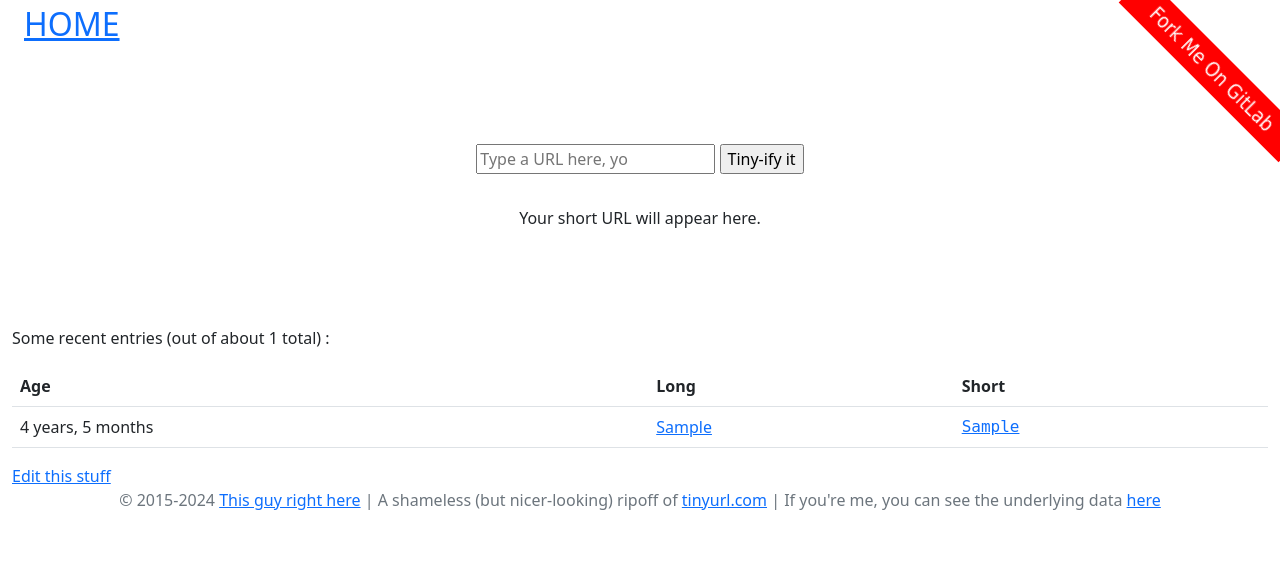
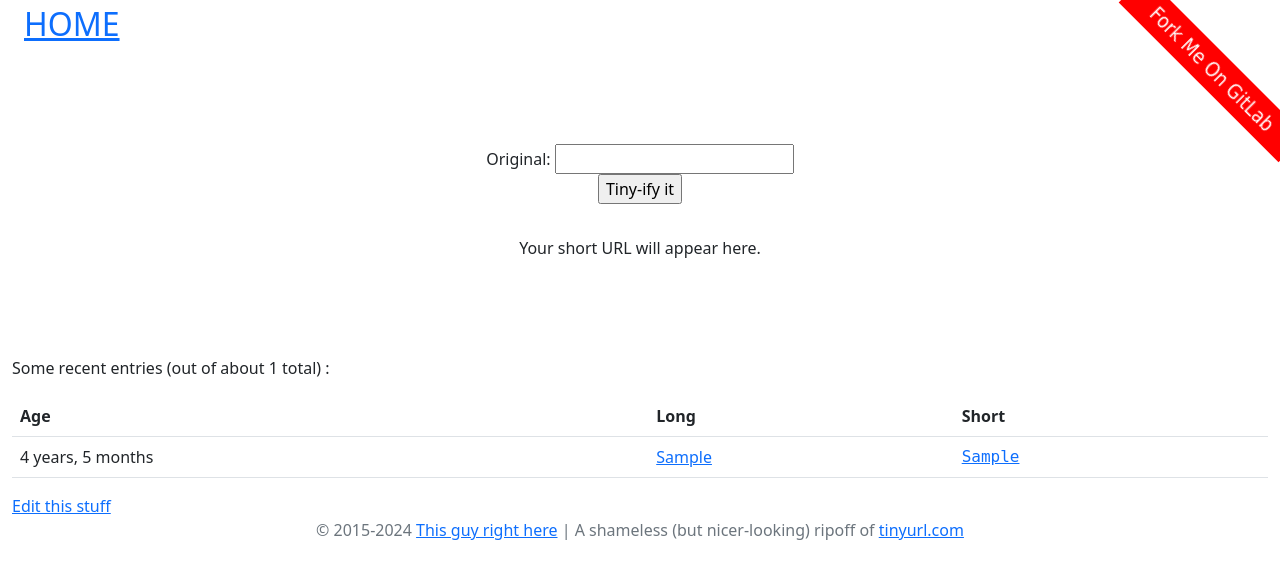
Before and after one commit to offby1/pyramid-tinyurl-doodle, a Django app: page / in a window 1280 px wide. Shown: the top 579 px of the page. Run offline with Django 5.2, Linux system fonts and the light colour scheme; tables that the repository leaves empty hold one stand-in row (values such as "Sample post"); some libraries are stand-ins or nearby versions.

Commit message:
Beating on the form
This feels like progress

```diff
--- /dev/null
+++ b/app/forms.py
@@ -0,0 +1,8 @@
+from app.models import ShortenedURL
+from django.forms import ModelForm
+
+
+class ShortenForm(ModelForm):
+    class Meta:
+        model = ShortenedURL
+        fields = ["original"]
--- a/app/templates/homepage.html
+++ b/app/templates/homepage.html
@@ -30,8 +30,9 @@
         <div class="row" style="margin-bottom: 5rem;">
           <div class="col-md-12">
             <div class="text-center">
-              <form action="${request.route_url('shorten')}" method="get" style="margin-bottom: 2rem;">
-                <input type="text" id="input_url" name="input_url" placeholder="Type a URL here, yo"/>
+        <form action="{% url 'shorten' %}" method="post" style="margin-bottom: 2rem;">
+          {% csrf_token %}
+          {{ form }}
           <input type="submit" value="Tiny-ify it"/>
           <div class="g-recaptcha" data-sitekey="6LcsPBkTAAAAAC8PdjnUhN0GYVEcDACpW76G39cl"
                {% if not display_captcha %}
@@ -78,7 +79,7 @@
             </div>
           </div>
         </div>
-        <a href="/edit">Edit this stuff</a>
+        <a href="/admin/">Edit this stuff</a>
       </div>
       <footer class="footer">
         <div class="container">
@@ -91,9 +92,6 @@
               |
               <a href="${this_commit_url}">Version</a>
               {% endif %}
-              |
-              If you're me, you can see the underlying data <a
-              href="https://us-west-1.console.aws.amazon.com/dynamodb/home?region=us-west-1#tables:selected=hashes">here</a>
             </p>
           </div>
         </div>
--- a/app/tests.py
+++ b/app/tests.py
@@ -24,7 +24,7 @@ def test_snot():
     # Create one entry via web
     c = Client()
     some_url = "https://my.what.a.long.url/you/have/grandma"
-    response = c.post(f"/shorten/{some_url}")
+    response = c.post("/shorten/", data={"original": some_url})
     # fetch entry
     assert response.status_code in (200, 201)
     short = response.content.decode()
--- a/app/views.py
+++ b/app/views.py
@@ -1,9 +1,11 @@
 import binascii
 import hashlib
 
+from app.forms import ShortenForm
 from app.models import ShortenedURL
-from django.http import HttpResponse
+from django.http import HttpResponse, HttpResponseRedirect
 from django.shortcuts import get_object_or_404, render
+from django.views.decorators.http import require_http_methods
 
 
 def lengthen(request, short=None):
@@ -26,7 +28,14 @@ def _enhashify(long_url):
     return human_hash_bytes.decode("utf-8")
 
 
-def shorten(request, original):
+@require_http_methods(["POST"])
+def shorten(request):
+    form = ShortenForm(request.POST)
+    if not form.is_valid():
+        return HttpResponseRedirect("/")
+
+    original = form.cleaned_data["original"]
+
     short = _enhashify(original)
     obj, created = ShortenedURL.objects.get_or_create(
         short=short,
@@ -39,4 +48,5 @@ def homepage(request):
     context = {}
     context["approximate_table_size"] = ShortenedURL.objects.count()
     context["recent_entries"] = ShortenedURL.objects.order_by("-created_at")[:10]
+    context["form"] = ShortenForm()
     return render(request, "homepage.html", context=context)
--- a/project/urls.py
+++ b/project/urls.py
@@ -25,5 +25,5 @@ urlpatterns = [
     path("", app.views.homepage),
     path("admin/", admin.site.urls),
     path("lengthen/<short>", app.views.lengthen),
-    path("shorten/<path:original>", app.views.shorten),
+    path("shorten/", app.views.shorten, name="shorten"),
 ]
```
Lines whose indentation alone changed are shown as unchanged.
